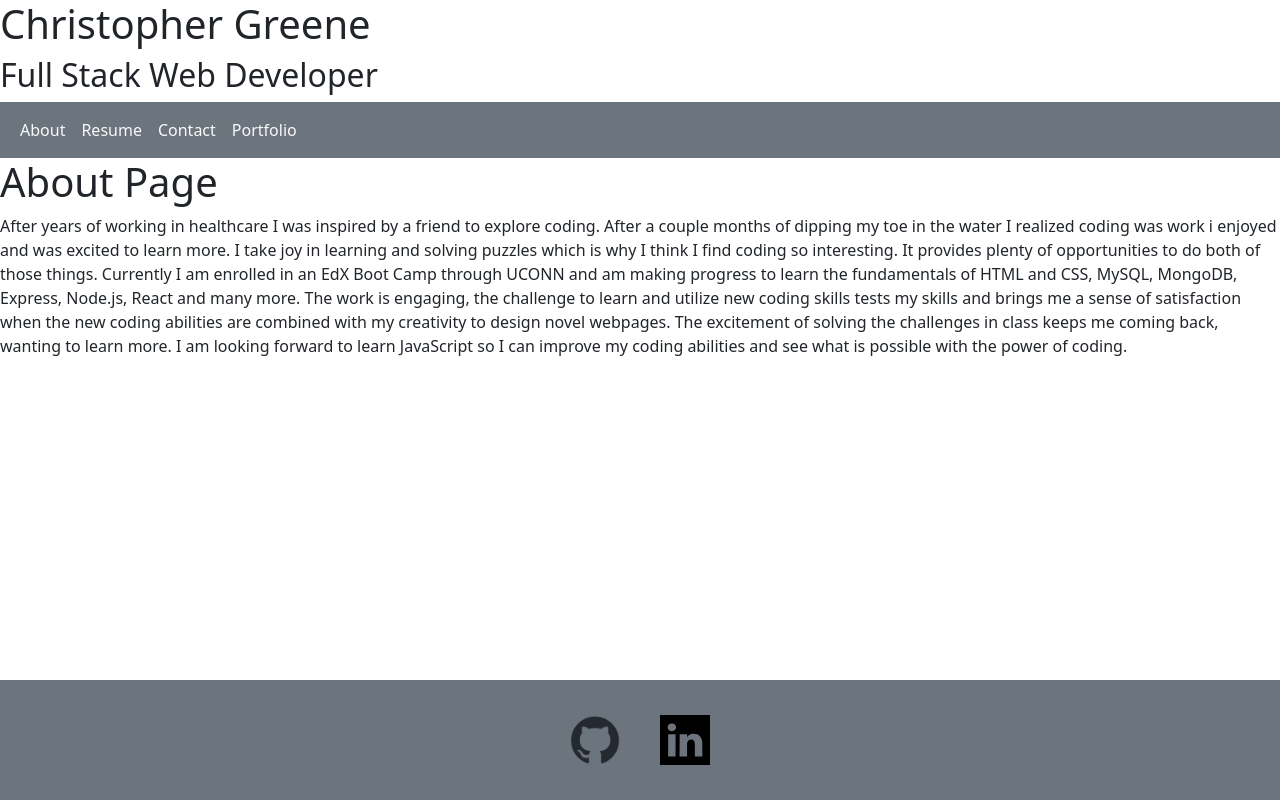
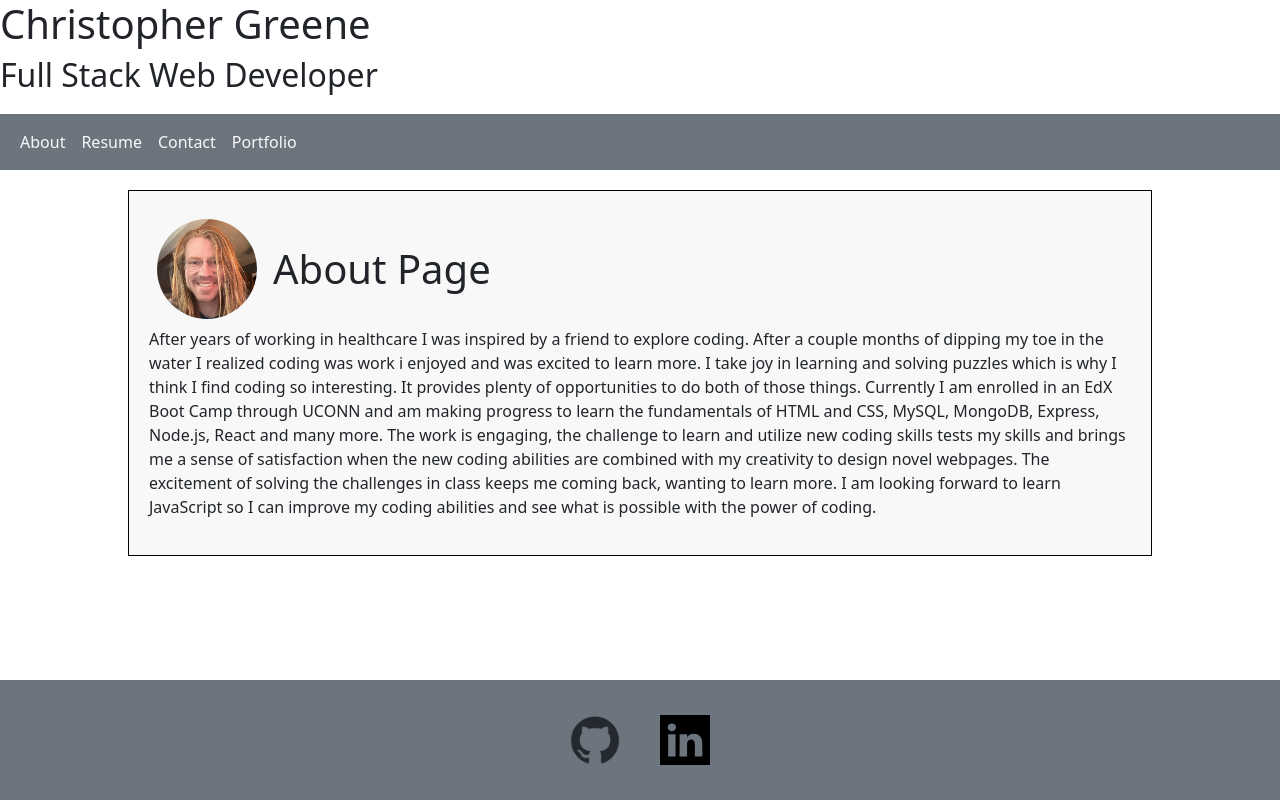
Before and after one commit to chigreene/ReactPortfolio, a React (Vite) app: page / in a window 1280 px wide. Built offline with nearby package versions, Linux system fonts and the light colour scheme.

Commit message:
adds resume and about section

```diff
--- a/src/components/UI/navbar.jsx
+++ b/src/components/UI/navbar.jsx
@@ -1,6 +1,9 @@
 export default function Nav({ links }) {
   return (
-    <nav className="navbar navbar-expand-lg bg-secondary">
+    <nav
+      className="navbar navbar-expand-lg bg-secondary"
+      style={{ margin: "20px auto" }}
+    >
       <div className="container-fluid">
         <div className="collapse navbar-collapse" id="navbarSupportedContent">
           <ul className="navbar-nav me-auto mb-2 mb-lg-0">
--- a/src/pages/about/AboutPage.jsx
+++ b/src/pages/about/AboutPage.jsx
@@ -1,7 +1,14 @@
+import portraitPic from "../../assets/faceportrait.jpg";
+import "./style.css";
+
 function AboutPage() {
   return (
-    <div>
-      <h1>About Page</h1>
+    <div className="about-card">
+      <div className="d-flex justify-content-start align-items-center">
+        <img className="portrait m-2" src={portraitPic} alt="Portrait Pic" />
+        <h1 className="m-2">About Page</h1>
+      </div>
+
       <p>
         After years of working in healthcare I was inspired by a friend to
         explore coding. After a couple months of dipping my toe in the water I
--- a/src/pages/about/styles.css
+++ b/src/pages/about/style.css
@@ -6,6 +6,12 @@
   background-color: #f8f8f8;
 }
 
+.portrait {
+  border-radius: 100%;
+  height: 100px;
+  width: 100px;
+}
+
 @media (max-width: 768px) {
   .about-card {
     width: 100%;
--- a/src/pages/portfolio/PortfolioPage.jsx
+++ b/src/pages/portfolio/PortfolioPage.jsx
@@ -25,6 +25,7 @@ function PortfolioPage() {
                   // noopener prevents the new window from having access to the window.opener property and the DOM of the opener window
                   // noreferrer prevents the new page from being able to access information from the original page
                   rel="noopener noreferrer"
+                  style={{ color: "#f8f8f8" }}
                 >
                   GitHub
                 </a>
@@ -33,6 +34,7 @@ function PortfolioPage() {
                   className="card-link"
                   target="_blank"
                   rel="noopener noreferrer"
+                  style={{ color: "#f8f8f8" }}
                 >
                   Deployed App
                 </a>
```
Also changed, not shown: src/assets/faceportrait.jpg (added).
